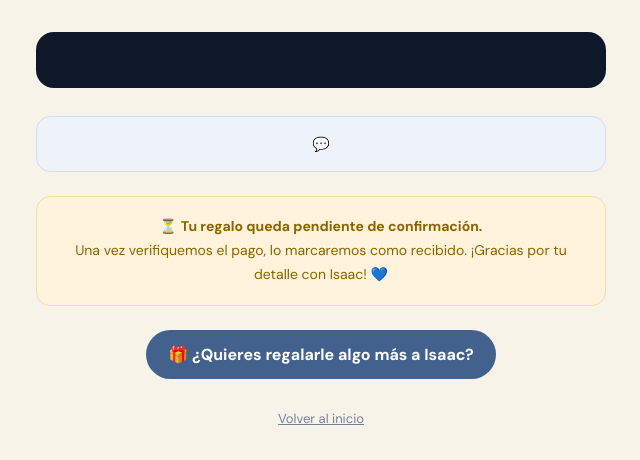
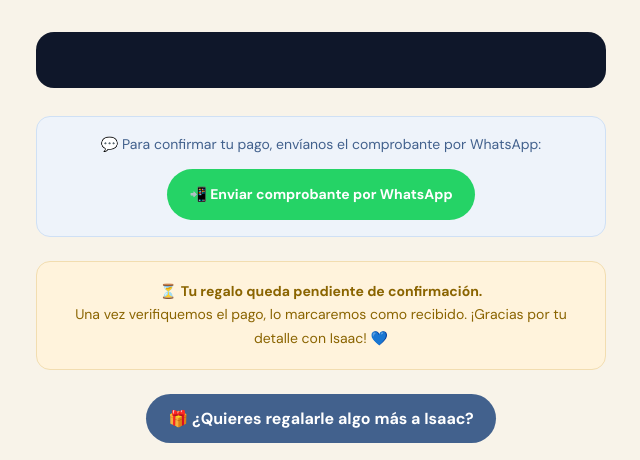
Before and after one commit to fabigonzr22/baby-isaac, a Flask app: template templates/confirmacion.html in a window 1280 px wide. Shown: the part 452-912 px from the top of the page, without its empty margins (319-959 px from the left). Run offline with Flask 3, Linux system fonts and the light colour scheme; the template is opened without the code that fills it, so the values that code supplies are empty; some libraries are stand-ins or nearby versions.

Commit message:
Botón directo a WhatsApp para notificar el pago (reserva y aporte)

```diff
--- a/templates/confirmacion.html
+++ b/templates/confirmacion.html
@@ -23,7 +23,8 @@
   <div class="binance-box">{{ binance }}</div>
 
   <div class="contacto-box">
-    💬 {{ contacto }}
+    <p style="margin:0 0 14px; color:var(--ink);">💬 Para confirmar tu pago, envíanos el comprobante por WhatsApp:</p>
+    <a class="button" href="https://wa.link/ef7wac" target="_blank" rel="noopener" style="background:#25d366;">📲 Enviar comprobante por WhatsApp</a>
   </div>
 
   <div class="pending">
--- a/templates/producto.html
+++ b/templates/producto.html
@@ -80,6 +80,8 @@
       {% endfor %}
     </div>
     {% endif %}
+
+    <a class="button" href="https://wa.link/ef7wac" target="_blank" rel="noopener" style="background:#25d366; display:inline-block; width:100%; text-align:center; margin-top:16px;">📲 Notificar mi aporte por WhatsApp</a>
   </div>
   {% endif %}
 </section>
```
